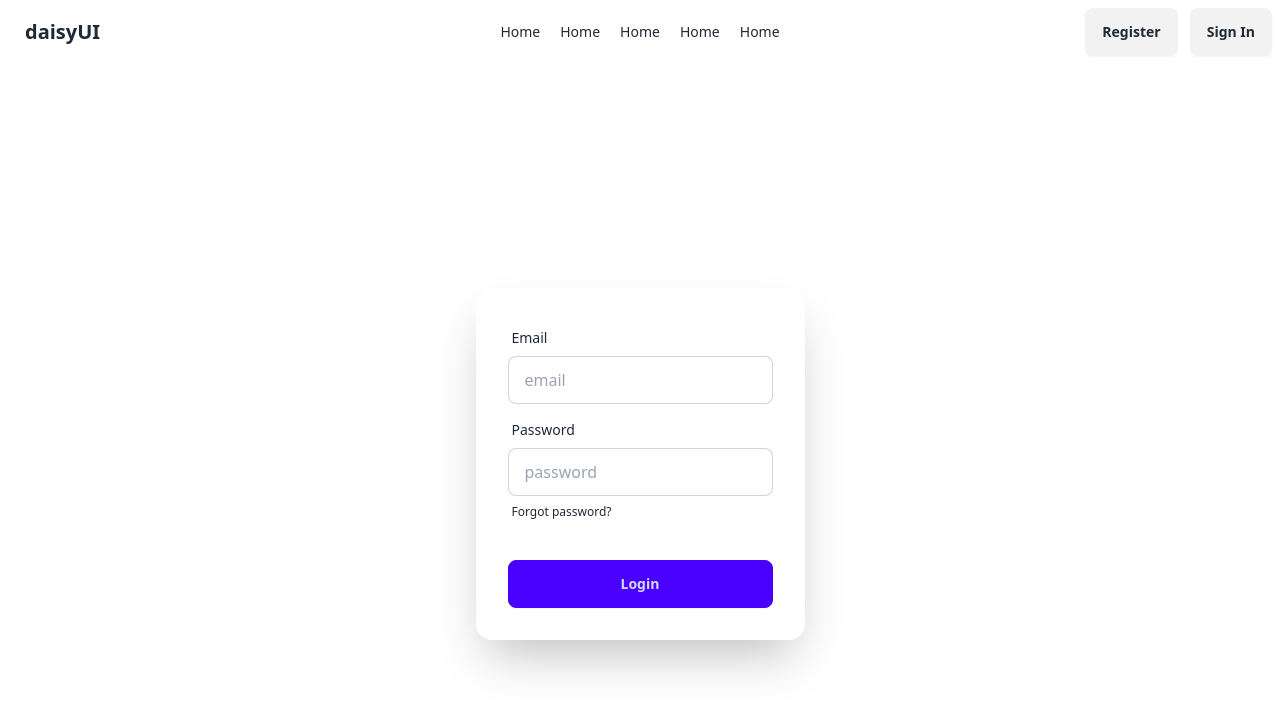
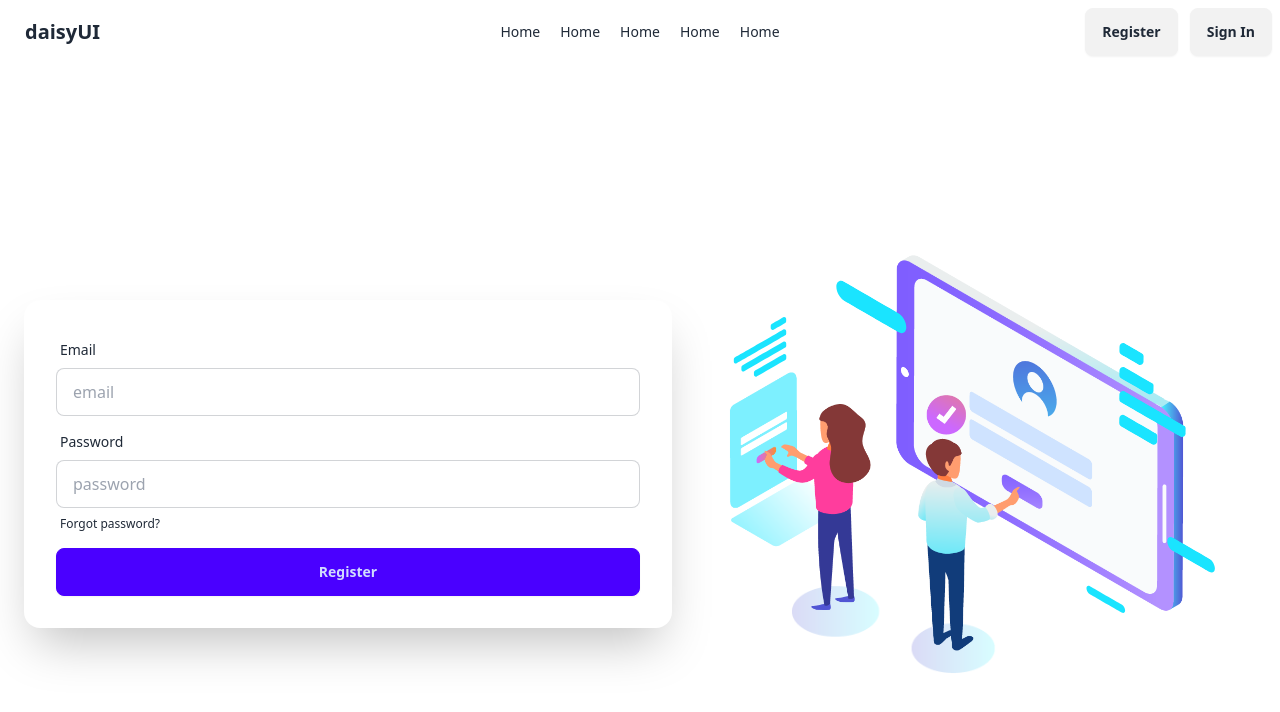
Before and after one commit to sanjitgh/job-portal-forontend, a React (Vite) app: page /register in a window 1280 px wide. Shown: the top 712 px of the page. Built offline with nearby package versions, Linux system fonts and the light colour scheme; no server answers.

Commit message:
add firebase register

```diff
--- a/package.json
+++ b/package.json
@@ -10,12 +10,14 @@
     "preview": "vite preview"
   },
   "dependencies": {
+    "firebase": "^11.0.2",
     "localforage": "^1.10.0",
+    "lottie-react": "^2.4.0",
     "match-sorter": "^8.0.0",
     "react": "^18.3.1",
     "react-dom": "^18.3.1",
     "react-router-dom": "^7.0.2",
-    "sort-by": "^1.2.0"
+    "sort-by": "^0.0.2"
   },
   "devDependencies": {
     "@eslint/js": "^9.15.0",
--- /dev/null
+++ b/src/context/AuthContext/AuthContext.jsx
@@ -0,0 +1,5 @@
+import { createContext } from "react";
+
+const AuthContext = createContext(null);
+
+export default AuthContext;
--- /dev/null
+++ b/src/context/AuthContext/AuthProvaider.jsx
@@ -0,0 +1,42 @@
+import { useEffect, useState } from "react";
+import AuthContext from "./AuthContext";
+import { createUserWithEmailAndPassword, onAuthStateChanged } from "firebase/auth";
+import { auth } from "../../firebase/firebase.init";
+
+
+
+const AuthProvaider = ({ children }) => {
+  const [user, setUser] = useState(null);
+  const [loading, setLoading] = useState(true);
+
+  const createUser = (email, password) => {
+    setLoading(true);
+    return createUserWithEmailAndPassword(auth, email, password);
+  };
+
+  useEffect(()=>{
+   const unsubscrbe = onAuthStateChanged(auth, currentUser =>{
+        setUser(currentUser);
+        setLoading(false);
+        console.log(currentUser);
+
+    })
+    return () =>{
+        unsubscrbe()
+    }
+  }, [])
+
+  const authInfo = {
+    user,
+    loading,
+    createUser
+  };
+
+  return (
+    <>
+      <AuthContext.Provider value={authInfo}>{children}</AuthContext.Provider>
+    </>
+  );
+};
+
+export default AuthProvaider;
--- /dev/null
+++ b/src/firebase/firebase.init.js
@@ -0,0 +1,19 @@
+// Import the functions you need from the SDKs you need
+import { initializeApp } from "firebase/app";
+import { getAuth } from "firebase/auth";
+// TODO: Add SDKs for Firebase products that you want to use
+// https://firebase.google.com/docs/web/setup#available-libraries
+
+// Your web app's Firebase configuration
+const firebaseConfig = {
+    apiKey: import.meta.env.VITE_apiKey,
+    authDomain: import.meta.env.VITE_authDomain,
+    projectId: import.meta.env.VITE_projectId,
+    storageBucket: import.meta.env.VITE_storageBucket,
+    messagingSenderId: import.meta.env.VITE_messagingSenderId,
+    appId: import.meta.env.VITE_appId,
+};
+
+// Initialize Firebase
+const app = initializeApp(firebaseConfig);
+export const auth = getAuth(app);
--- a/src/main.jsx
+++ b/src/main.jsx
@@ -3,9 +3,12 @@ import { createRoot } from "react-dom/client";
 import "./index.css";
 import router from "./router/router.jsx";
 import { RouterProvider } from "react-router-dom";
+import AuthProvaider from "./context/AuthContext/AuthProvaider.jsx";
 
 createRoot(document.getElementById("root")).render(
   <StrictMode>
-    <RouterProvider router={router} />
+    <AuthProvaider>
+      <RouterProvider router={router} />
+    </AuthProvaider>
   </StrictMode>
 );
--- a/src/pages/Register/Register.jsx
+++ b/src/pages/Register/Register.jsx
@@ -1,14 +1,35 @@
+import Lottie from "lottie-react";
+import register from "../../assets/register.json";
+import { useContext } from "react";
+import AuthContext from "../../context/AuthContext/AuthContext";
+
 const Register = () => {
+  const { createUser } = useContext(AuthContext);
+
+  const handelSubmit = (e) => {
+    e.preventDefault();
+    const form = e.target;
+    const email = form.email.value;
+    const password = form.password.value;
+    createUser(email, password)
+    .then(result => {
+      console.log(result.user)
+    })
+    .catch(error => {
+      console.log(error.message);
+    })
+  };
   return (
     <div className="hero min-h-screen">
-      <div className="hero-content flex-col lg:flex-row-reverse">
+      <div className="hero-content">
         <div className="card bg-base-100 w-full shadow-2xl">
-          <form className="card-body">
+          <form onSubmit={handelSubmit} className="card-body">
             <div className="form-control">
               <label className="label">
                 <span className="label-text">Email</span>
               </label>
               <input
+                name="email"
                 type="email"
                 placeholder="email"
                 className="input input-bordered"
@@ -20,6 +41,7 @@ const Register = () => {
                 <span className="label-text">Password</span>
               </label>
               <input
+                name="password"
                 type="password"
                 placeholder="password"
                 className="input input-bordered"
@@ -31,10 +53,15 @@ const Register = () => {
                 </a>
               </label>
             </div>
-            <div className="form-control mt-6">
-              <button className="btn btn-primary">Login</button>
-            </div>
+            <input
+              type="submit"
+              className="btn btn-primary"
+              value={"Register"}
+            />
           </form>
+        </div>
+        <div>
+          <Lottie animationData={register} loop={true}></Lottie>
         </div>
       </div>
     </div>
```
Also changed, not shown: 1 other file (tests, documents, lock files or other folders).
